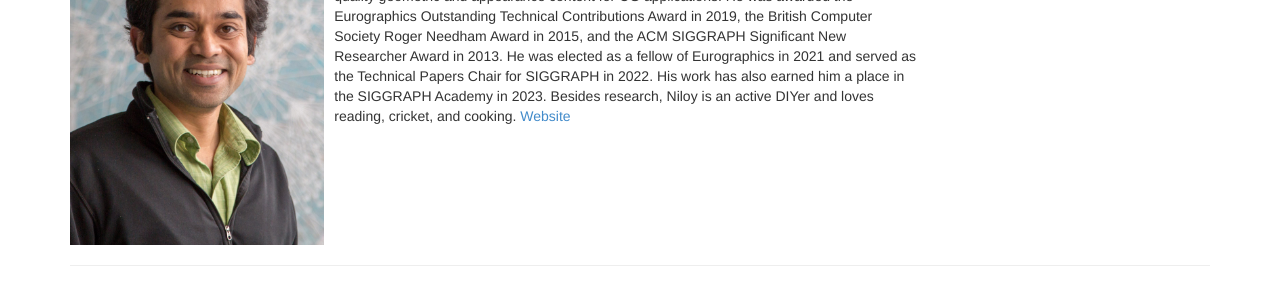
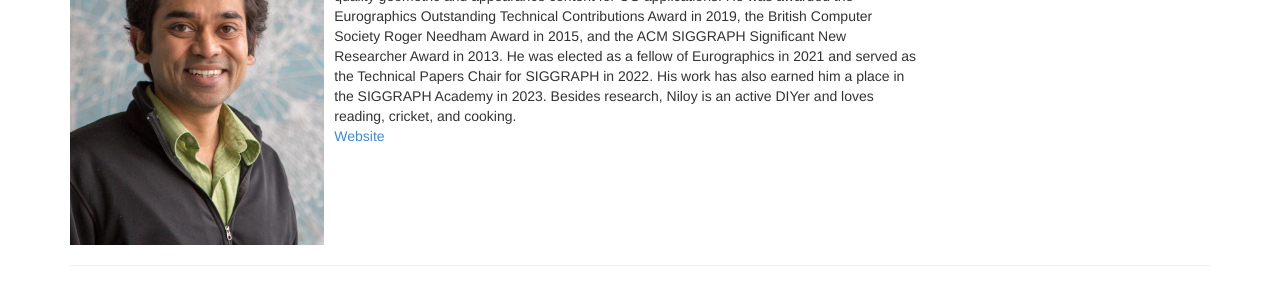
Before and after one commit to emilienogue/egsr2024.github.io, a Jekyll site: the page built from keynotes.md, in a window 1280 px wide and 1140 px high. Shown: the part 804-1091 px from the top of the window. Built offline with Jekyll 4.4.1, drawn with Linux system fonts in a browser that asks for light colours; comment, search, counter and statistics services are not loaded.

Commit message:
Update keynotes.md

```diff
--- a/keynotes.md
+++ b/keynotes.md
@@ -26,7 +26,7 @@ year: 2024
   <h3><em>Ruth Rosenholtz</em></h3>
 
   <img class="keynotes-image" src="{{site.url}}/img/keynotes/RosenholtzHeadshot.jpg" alt="Ruth Rosenholtz">
-  <strong>Bio</strong>: Ruth Rosenholtz is a Principal Research Scientist at NVIDIA, having recently joined after 20 years in MIT’s Department of Brain & Cognitive Sciences and CSAIL. She joined MIT after 7 years at the Palo Alto Research Center (formerly Xerox PARC). She has a B.S. in Engineering from Swarthmore College, and a Ph.D. from UC Berkeley in EECS. She brings her background in electrical engineering, specifically computer vision, to the study of human vision, including visual search, perceptual organization, visual clutter, and peripheral vision. Her work focuses on developing predictive computational models of visual processing.
+  <strong>Bio</strong>: Ruth Rosenholtz is a Principal Research Scientist at NVIDIA, having recently joined after 20 years in MIT’s Department of Brain & Cognitive Sciences and CSAIL. She joined MIT after 7 years at the Palo Alto Research Center (formerly Xerox PARC). She has a B.S. in Engineering from Swarthmore College, and a Ph.D. from UC Berkeley in EECS. She brings her background in electrical engineering, specifically computer vision, to the study of human vision, including visual search, perceptual organization, visual clutter, and peripheral vision. Her work focuses on developing predictive computational models of visual processing.<br>
 
   <a href="https://persci.mit.edu/people/rosenholtz">Website</a>
 </div>
@@ -38,7 +38,7 @@ year: 2024
   <h3><em>Niloy Mitra</em></h3>
 
   <img class="keynotes-image" src="{{site.url}}/img/keynotes/NiloyMitra.jpeg" alt="Niloy Mitra">
-  <strong>Bio</strong>: Niloy J. Mitra leads the Smart Geometry Processing group in the Department of Computer Science at University College London and the Adobe Research London Lab. He received his Ph.D. from Stanford University under the guidance of Leonidas Guibas. His research focuses on developing machine learning frameworks for generative models for high-quality geometric and appearance content for CG applications. He was awarded the Eurographics Outstanding Technical Contributions Award in 2019, the British Computer Society Roger Needham Award in 2015, and the ACM SIGGRAPH Significant New Researcher Award in 2013. He was elected as a fellow of Eurographics in 2021 and served as the Technical Papers Chair for SIGGRAPH in 2022. His work has also earned him a place in the SIGGRAPH Academy in 2023. Besides research, Niloy is an active DIYer and loves reading, cricket, and cooking.
+  <strong>Bio</strong>: Niloy J. Mitra leads the Smart Geometry Processing group in the Department of Computer Science at University College London and the Adobe Research London Lab. He received his Ph.D. from Stanford University under the guidance of Leonidas Guibas. His research focuses on developing machine learning frameworks for generative models for high-quality geometric and appearance content for CG applications. He was awarded the Eurographics Outstanding Technical Contributions Award in 2019, the British Computer Society Roger Needham Award in 2015, and the ACM SIGGRAPH Significant New Researcher Award in 2013. He was elected as a fellow of Eurographics in 2021 and served as the Technical Papers Chair for SIGGRAPH in 2022. His work has also earned him a place in the SIGGRAPH Academy in 2023. Besides research, Niloy is an active DIYer and loves reading, cricket, and cooking.<br>
 
   <a href="https://geometry.cs.ucl.ac.uk">Website</a>
 </div>
```
